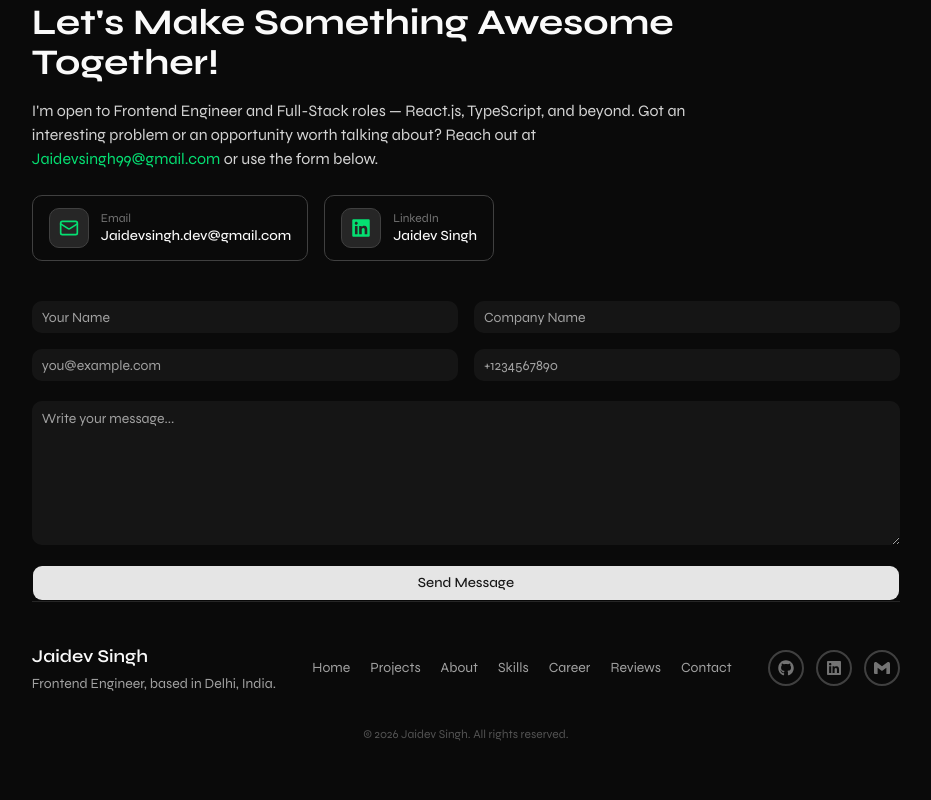
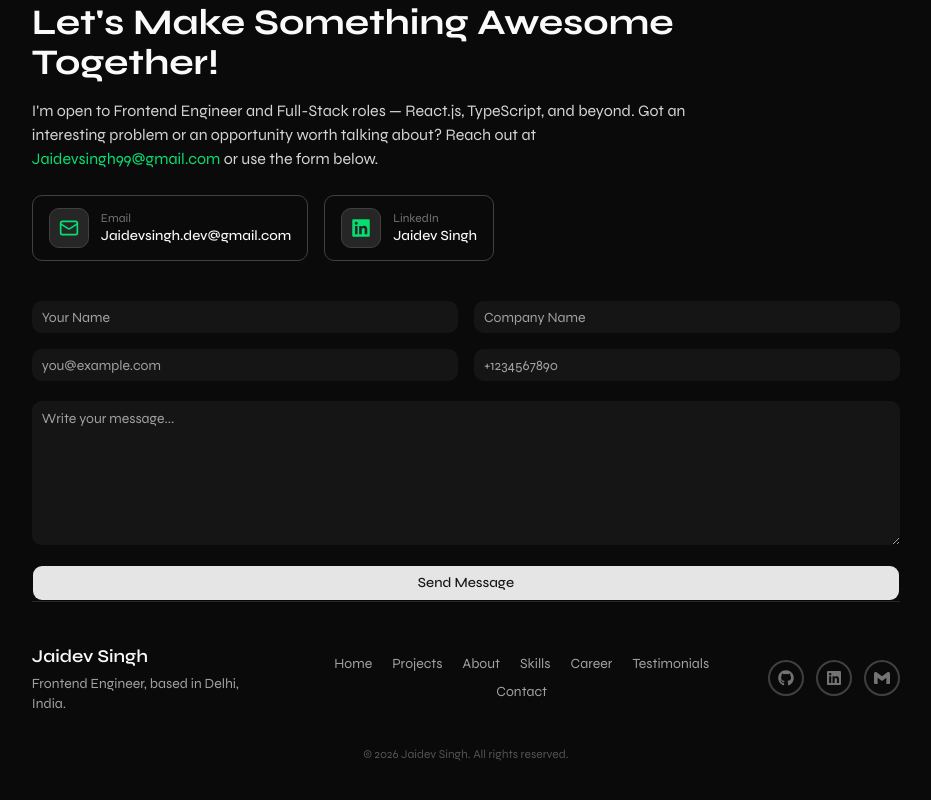
Before and after one commit to Jaidev-Singh-JD/personal-portfolio, a React (Vite) app: page / in a window 1280 px wide. Shown: the part 6197-6997 px from the top of the page, without its empty margins (340-1271 px from the left). Built offline with nearby package versions, Linux system fonts and the light colour scheme.

Commit message:
fix: update label from 'Reviews' to 'Testimonials' in navLinks

```diff
--- a/src/constants/index.tsx
+++ b/src/constants/index.tsx
@@ -58,7 +58,7 @@ const navLinks: LinksType[] = [
   },
   { label: 'Career', link: '#career', icon: Briefcase },
   {
-    label: 'Reviews',
+    label: 'Testimonials',
     link: '#testimonials',
     icon: MessageCircle,
   },
```
